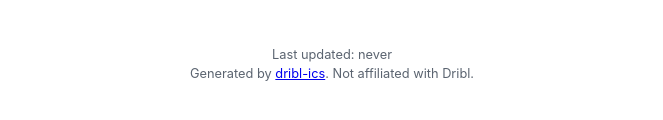
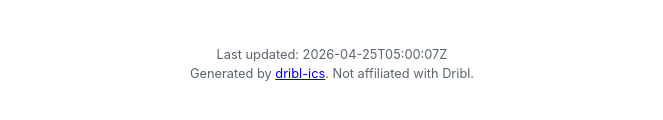
Before and after one commit to Massimoi79/dribl-ics, a website: page docs/index.html in a window 1280 px wide. Shown: the part 818-938 px from the top of the page, without its empty margins (308-971 px from the left). Drawn offline with Linux system fonts and the light colour scheme.

Commit message:
chore: refresh fixtures (24923097926)

```diff
--- a/docs/index.html
+++ b/docs/index.html
@@ -125,7 +125,7 @@
       </ol>
 
       <footer>
-        Last updated: <span id="last-updated">never</span><br />
+        Last updated: <span id="last-updated">2026-04-25T05:00:07Z</span><br />
         Generated by <a href="https://github.com/Massimoi79/dribl-ics">dribl-ics</a>. Not affiliated with Dribl.
       </footer>
     </main>
```
Also changed, not shown: 1 other file.
